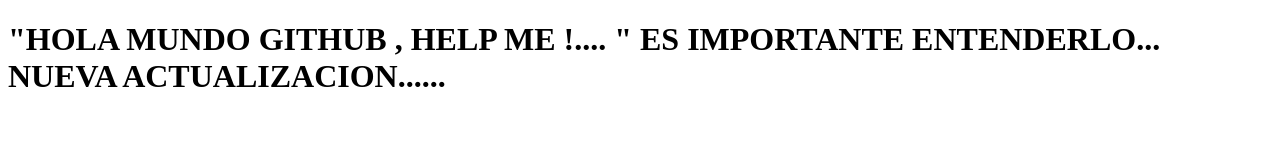
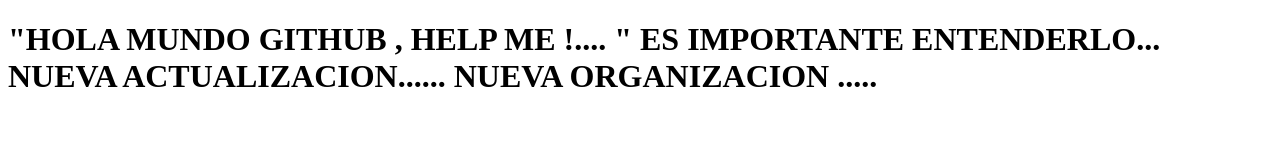
Before and after one commit to JRoldan04/VSCODE_PRUEBA, a plain HTML site: page index.html in a window 1280 px wide. Drawn offline with Linux system fonts and the light colour scheme.

Commit message:
ORGANIZACION

```diff
--- a/index.html
+++ b/index.html
@@ -7,6 +7,7 @@
     <h1> "HOLA MUNDO GITHUB , HELP ME !.... "
         ES IMPORTANTE ENTENDERLO...
         NUEVA ACTUALIZACION......
+        NUEVA ORGANIZACION .....
 
     </h1>
 </body>
```
